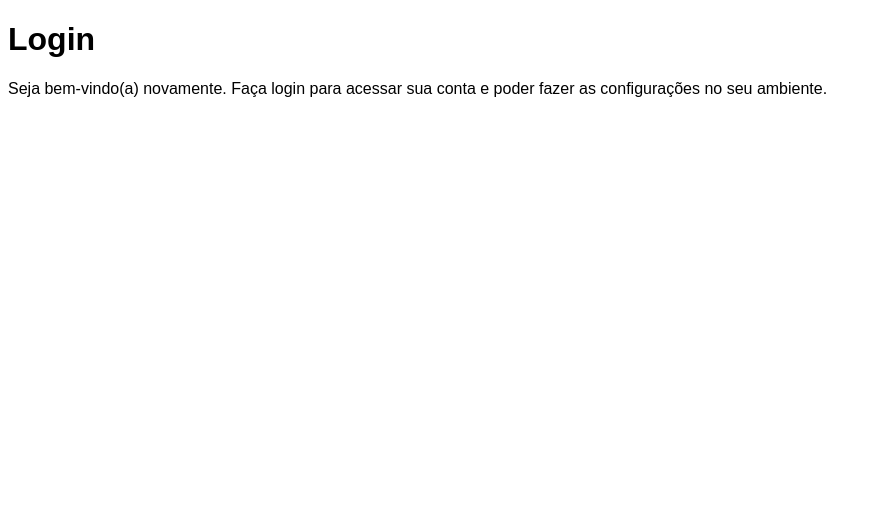
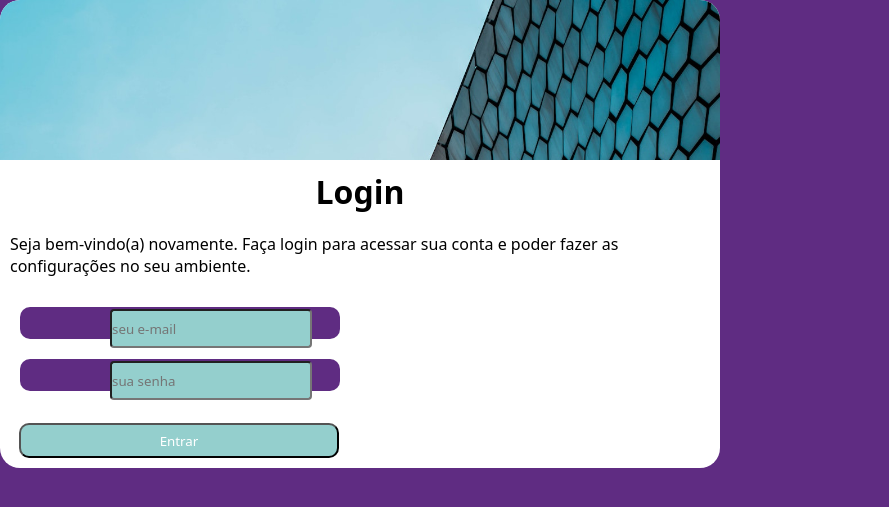
Before and after one commit to MaiaraGRocha/projeto-login, a PHP site: page / in a window 1280 px wide. Shown: the top 507 px of the page, without its empty margins (0-889 px from the left). Run offline with PHP 8.4, Linux system fonts and the light colour scheme.

Commit message:
projeto login

```diff
--- a/estilos/style.css
+++ b/estilos/style.css
@@ -1,5 +1,70 @@
 @charset "UTF-8";
 
 *{
-    font-family: Arial, Helvetica, sans-serif;
+
+    margin: 0px;
+    padding: 0px;
+    font-family: system-ui, -apple-system, BlinkMacSystemFont, 'Segoe UI', Roboto, Oxygen, Ubuntu, Cantarell, 'Open Sans', 'Helvetica Neue', sans-serif;
+
 }
+
+
+h1{
+    text-align: center;
+    margin: 10px;
+
+
+}
+p{
+    padding: 10px;
+}
+
+
+body,html{
+    background-color: #5F2C82;
+}
+
+main{
+    background-color: white;
+    width: 90vh;
+    border-radius: 20px;
+}
+
+#img{
+    background-image: url(../imagens/pexels-luis-ruiz-1774931.jpg);
+    height: 20vh;
+    border-radius: 20px 20px 0px 0px;
+    background-size: cover;
+}
+
+.email{
+
+    background-color: #5F2C82;
+    height: 4vh;
+    border-radius: 10px;
+    margin: 20px;
+    width: 25vw;
+
+}
+
+input{
+
+    background-color: #94cfcd;
+    margin-left: 90px;
+    margin-top: 2px;
+    height: 35px;
+    border-radius: 4px;
+
+}
+
+#entrar{
+    margin-left: 9px;
+    background-color: #94cfcd;
+    color: white;
+    border-radius: 10px;
+    width: 25vw;
+}
+
+#entrar:hover{
+    background-color: #428a86;
+}
--- a/index.html
+++ b/index.html
@@ -6,16 +6,57 @@
     <meta name="viewport" content="width=device-width, initial-scale=1.0">
     <title>Login</title>
     <link rel="stylesheet" href="estilos/style.css">
+
 </head>
 <body>
     <main>
+        <section id="container">
+            <div id="img"></div>
+
+        </section>
+
+
         <h1>Login</h1>
 
         <article>
+
+
             <p>Seja bem-vindo(a) novamente. Faça login para acessar sua conta e poder fazer as configurações no seu ambiente.</p>
+
         </article>
+
+        <form action="cadastro.php">
+
+            <label id="label" for="iemail"></label>
+
+            <section class="email" >
+
+                <input  type="email" name="email" placeholder="seu e-mail" id="iemail">
+
+            </section>
+
+
+
+            <section class="email">
+
+                 <input type="password" name="senha" id="isenha" placeholder="sua senha">
+
+
+            </section>
+
+            <p ><input id="entrar" type="submit" value="Entrar"></p>
+
+        </form>
+
+
+
+
+
+
+
 
     </main>
 
+
 </body>
 </html>
```
